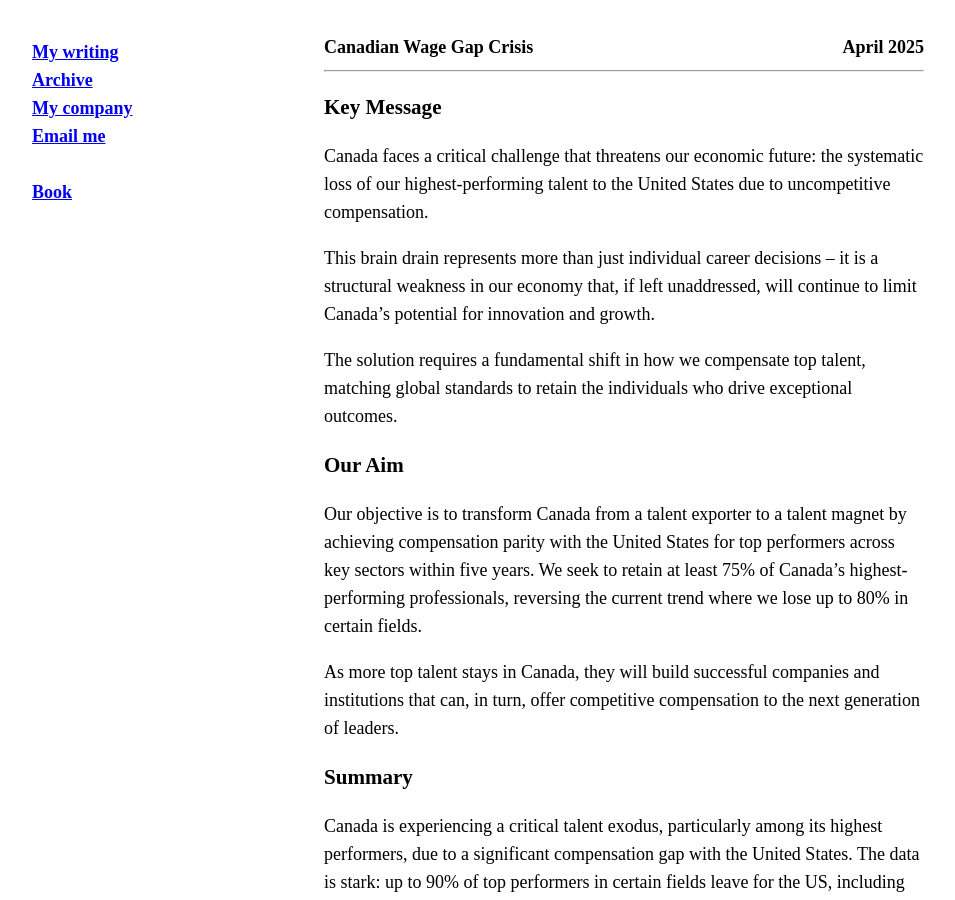
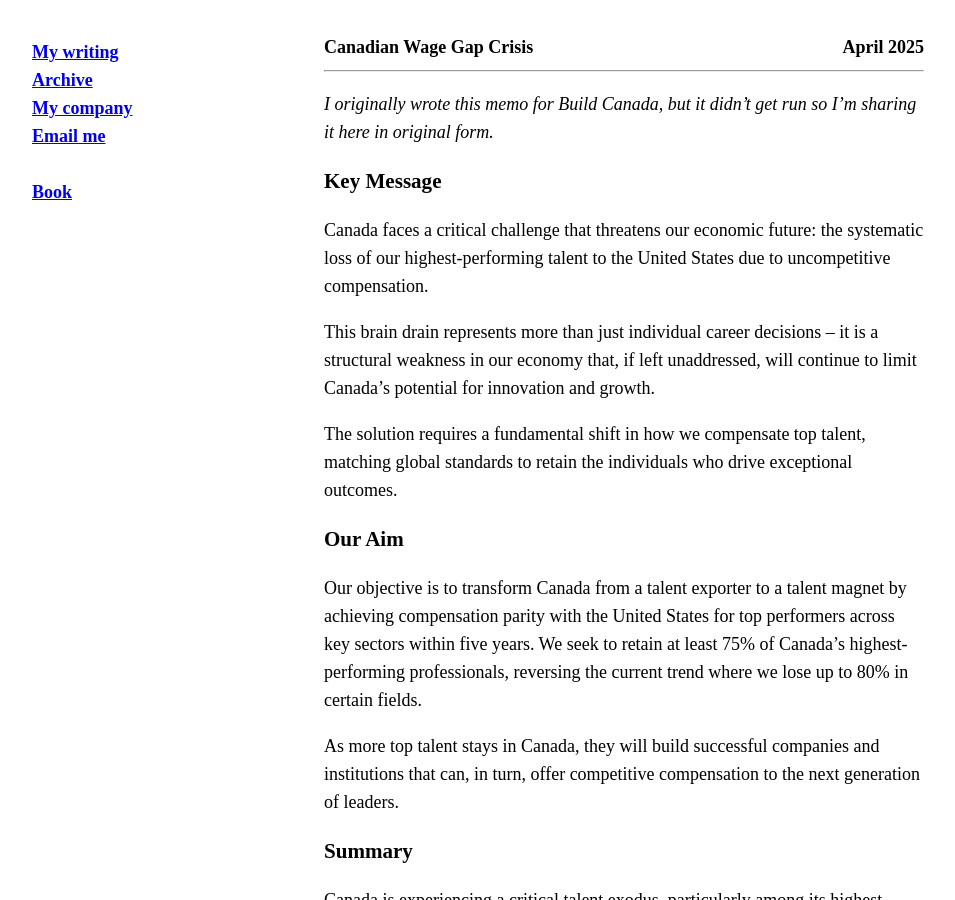
Before and after one commit to rogerkirkness/writing, a Jekyll site: the page built from _posts/2025-04-08-canadian-wage-gap-crisis.md, in a window 1280 px wide and 900 px high. Shown: the whole window, without its empty margins (16-971 px from the left). Built offline with Jekyll 4.4.1, drawn with Linux system fonts in a browser that asks for light colours.

Commit message:
Update 2025-04-08-canadian-wage-gap-crisis.md

```diff
--- a/_posts/2025-04-08-canadian-wage-gap-crisis.md
+++ b/_posts/2025-04-08-canadian-wage-gap-crisis.md
@@ -4,6 +4,8 @@ title: Canadian Wage Gap Crisis
 date: April 2025
 tags: [Politics]
 ---
+
+_I originally wrote this memo for Build Canada, but it didn't get run so I'm sharing it here in original form._
 
 ### Key Message
 
```
